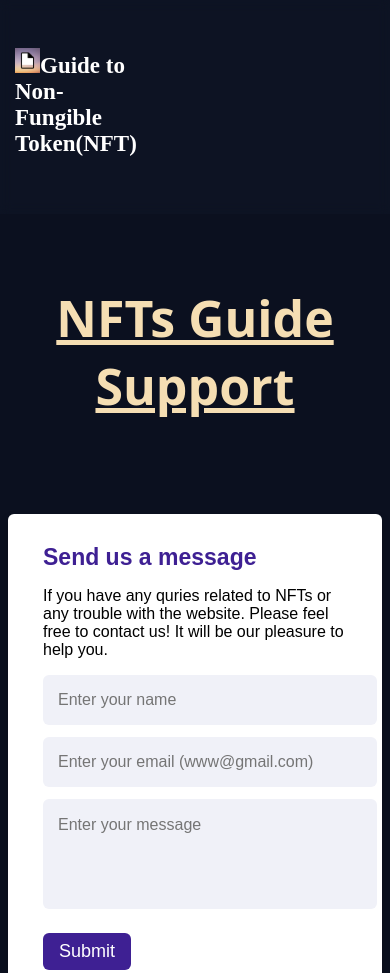
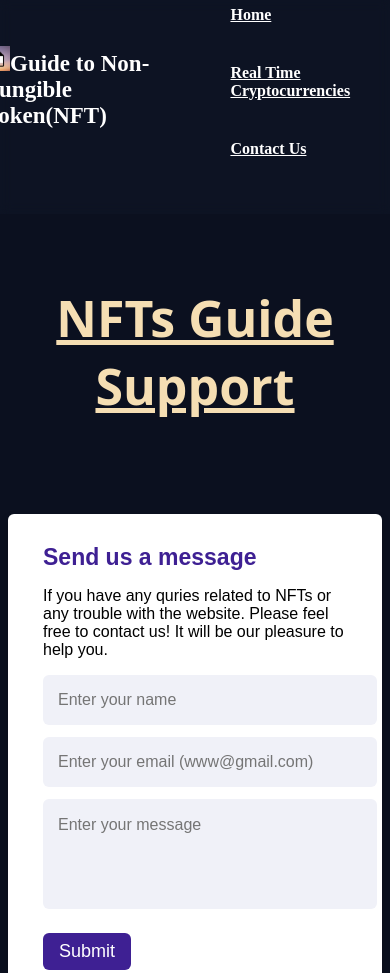
Before and after one commit to Kidcotton/NFTGuide, a plain HTML site: page FormPage.html in a window 390 px wide. Shown: the top 973 px of the page. Drawn offline with Linux system fonts and the light colour scheme.

Commit message:
Update formpage.css

```diff
--- a/formpage.css
+++ b/formpage.css
@@ -303,11 +303,16 @@ footer p{
     }
 }
 @media (max-width:910px){
-    .links1 ul li{
-        padding:15px;
-        padding-left: 300px;
-    }
     h1{
         padding-top: 250px;
     }
 }
+@media (max-width:910px){
+    .navbar{
+        margin: -30px;
+    }
+    .links1 a{
+        display: inline-block;
+
+    }
+}
```
